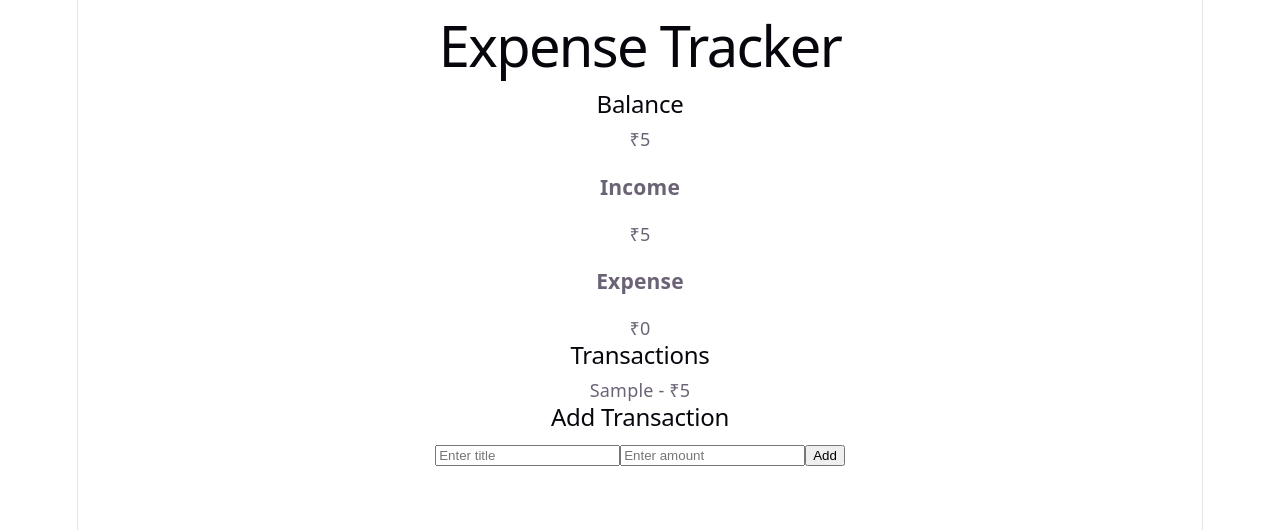
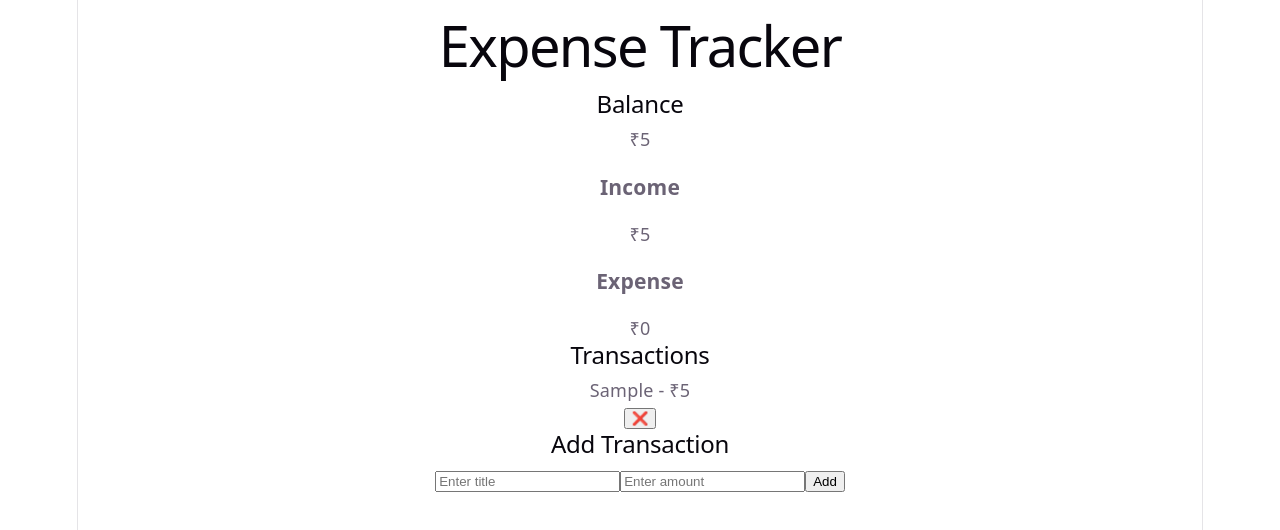
Before and after one commit to prashansaucer/expense-tracker, a React (Vite) app: page / in a window 1280 px wide. Both pictures are taken after typing "Sample", "5" into the empty fields and a click on the button "Add". Shown: the top 530 px of the page. Built offline with nearby package versions, Linux system fonts and the light colour scheme.

Commit message:
Add delete transaction feature

```diff
--- a/src/App.jsx
+++ b/src/App.jsx
@@ -24,7 +24,6 @@ function App() {
     };
 
     setTransactions([...transactions, newTransaction]);
-
     setBalance(balance + value);
 
     if (value > 0) {
@@ -35,6 +34,24 @@ function App() {
 
     setTitle("");
     setAmount("");
+  };
+
+  const deleteTransaction = (index) => {
+    const deletedTransaction = transactions[index];
+
+    if (deletedTransaction.amount > 0) {
+      setIncome(income - deletedTransaction.amount);
+    } else {
+      setExpense(expense - Math.abs(deletedTransaction.amount));
+    }
+
+    setBalance(balance - deletedTransaction.amount);
+
+    const updatedTransactions = transactions.filter(
+      (_, i) => i !== index
+    );
+
+    setTransactions(updatedTransactions);
   };
 
   return (
@@ -65,10 +82,14 @@ function App() {
           <p>No transactions yet.</p>
         ) : (
           transactions.map((transaction, index) => (
-            <div key={index}>
+            <div className="transaction-item" key={index}>
               <p>
                 {transaction.title} - ₹{transaction.amount}
               </p>
+
+              <button onClick={() => deleteTransaction(index)}>
+                ❌
+              </button>
             </div>
           ))
         )}
```
